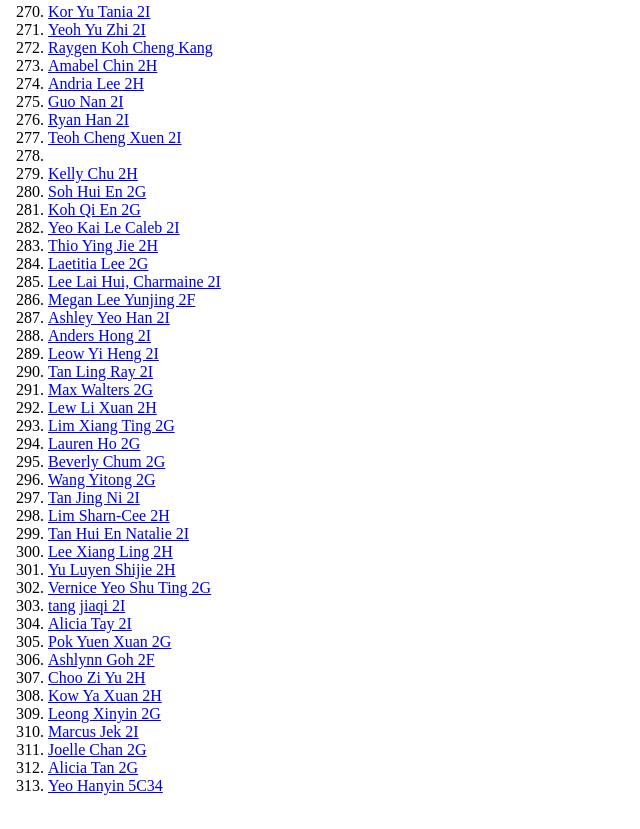
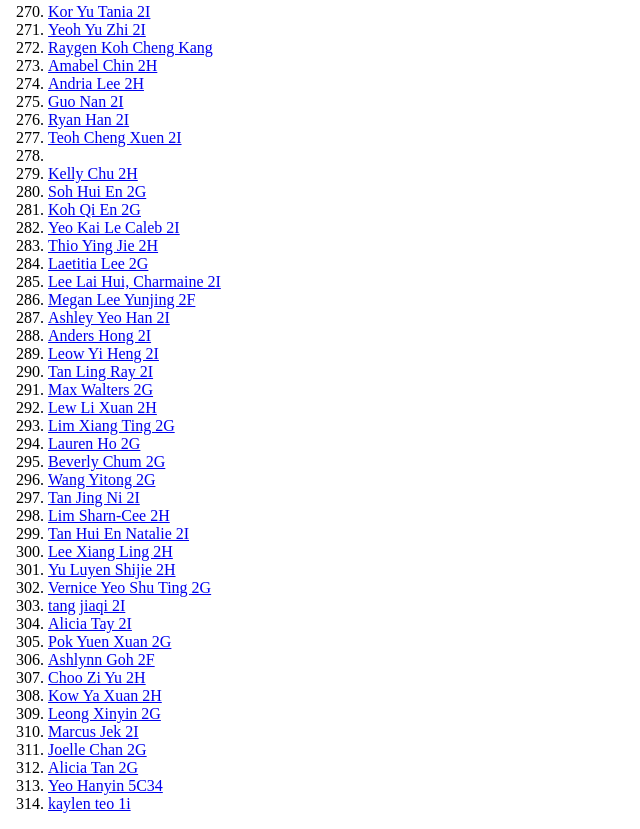
Before and after one commit to zhitinggg/playground, a plain HTML site: page index.html in a window 1280 px wide. Shown: the part 4984-5813 px from the top of the page, without its empty margins (0-640 px from the left). Drawn offline with Linux system fonts and the light colour scheme.

Commit message:
Update index.html

```diff
--- a/index.html
+++ b/index.html
@@ -323,6 +323,7 @@
       <li><a href="https://github.com/dhsruiyiteo">Joelle Chan 2G</a></li>
       <li><a href="https://github.com/dhsalicia">Alicia Tan 2G</a></li>
       <li><a href="https://github.com/HanYinnn">Yeo Hanyin 5C34</a></li>
+      <li><a href="https://github.com/kaylenteo">kaylen teo 1i</a></li>
     </ol>
   </body>
 </html>
```
